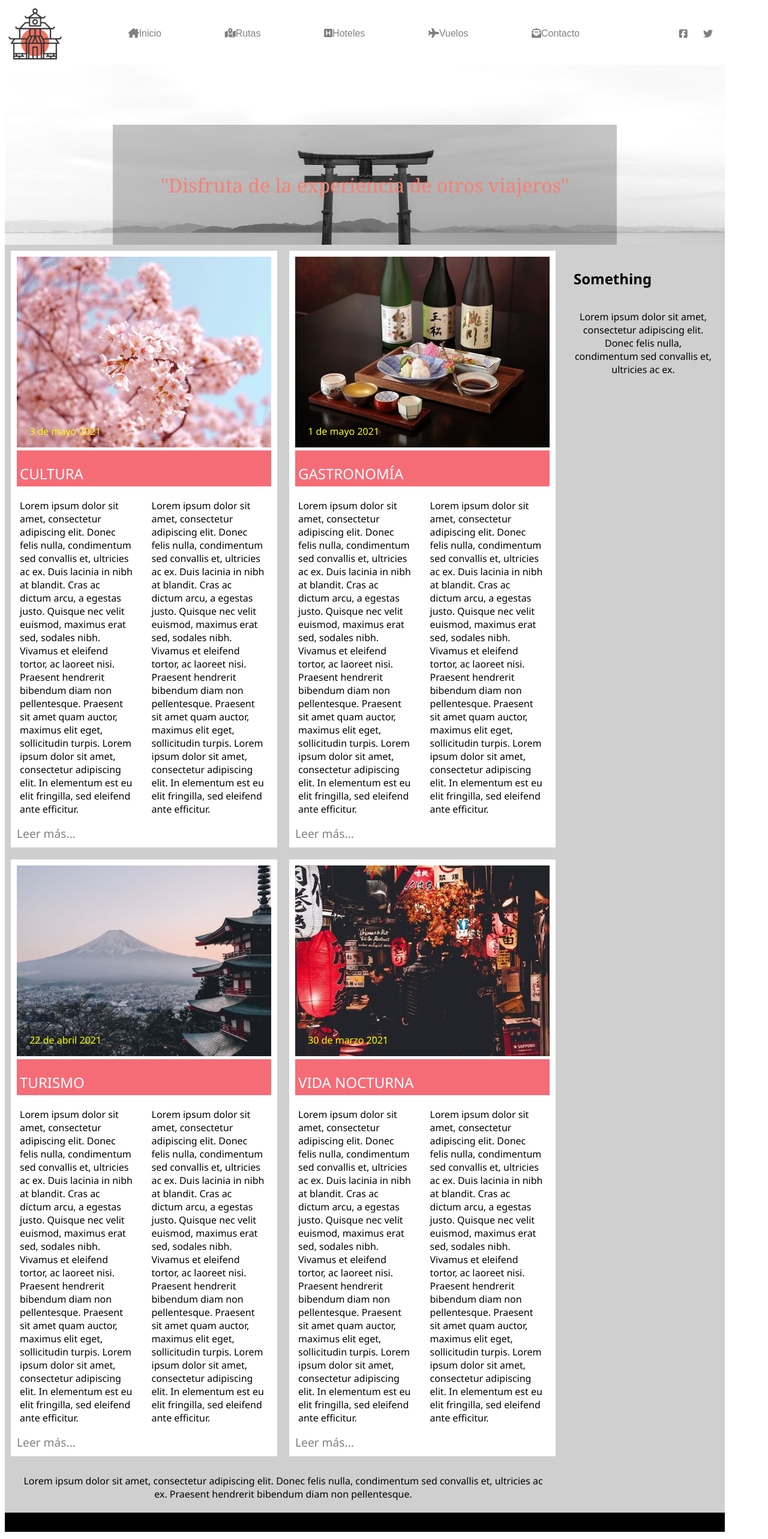
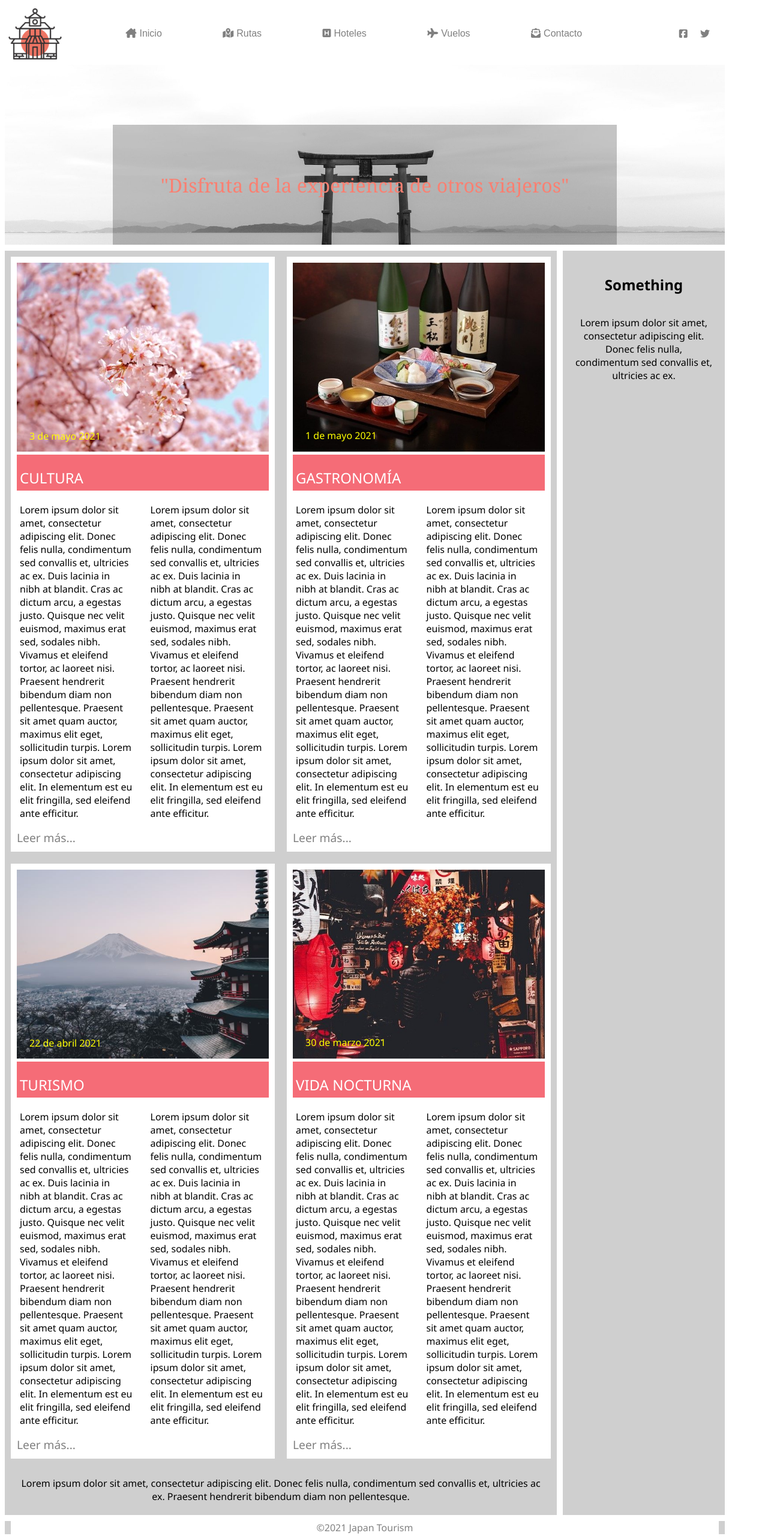
Before and after one commit to jordijs/Sprint1, a PHP site: page /nivell2.html in a window 1280 px wide. Shown: the whole page at 60% size. Run offline with PHP 8.4, Linux system fonts and the light colour scheme; some libraries are stand-ins or nearby versions.

Commit message:
COMPLETAT NIVELL 2 HTML CSS

```diff
--- a/T2_HTML/Nivell2/estilsnivell2.css
+++ b/T2_HTML/Nivell2/estilsnivell2.css
@@ -29,8 +29,15 @@ ul {
     flex: auto;
 }
 
+
+
 #social {
     align-items: center;
+}
+
+
+.fa-solid, .fa-brands {
+    margin-right: 5px;
 }
 
 #social > ul {
@@ -146,6 +153,9 @@ li:hover {
 #articles {
     flex-direction: column;
     flex: 4;
+    border-width: 10px 0px;
+    border-color: white;
+    border-style: solid;
 }
 
 #quote {
@@ -156,13 +166,27 @@ li:hover {
 #sidebar {
     flex-direction: column;
     justify-content: start;
-    flex:1;
+    flex: 1;
     text-align: center;
-    padding:20px;
+    padding: 20px;
+    border-width: 10px 0px 10px 10px;
+    border-color: white;
+    border-style: solid;
 }
 
-#sidebarTitle > h1 {
-    text-align: center;
+
+#sidebarTitle {
+    justify-content: center;
+}
+
+#footer {
+    color: grey;
+    font-family: 'Segoe UI', Tahoma, Geneva, Verdana, sans-serif;
+    background-color: white;
+    justify-content: center;
+    border-width: 0px 10px;
+    border-color: rgb(207, 207, 207);
+    border-style: solid;
 }
 
 
@@ -171,9 +195,7 @@ li:hover {
     padding: 0px;
 }
 
-#sidebarTitle, #sidebarText {
-    flex: initial;
-}
+
 
 .articlesRow {
     flex-direction: row;
@@ -265,4 +287,13 @@ li:hover {
         background-color: rgb(146, 215, 255);
         flex-direction: column;
     }
+
+    .articlesRow {
+        flex-direction: column;
+    }
+
+    #social > ul {
+        justify-content: space-evenly;
+        padding: 0px;
+        }
 }
--- a/T2_HTML/Nivell2/nivell2.html
+++ b/T2_HTML/Nivell2/nivell2.html
@@ -18,19 +18,19 @@
                 </div>
                 <ul id="buttons">
                     <li>
-                        <i class="fa-solid fa-house-chimney"></i> Inicio
+                        <i class="fa-solid fa-house-chimney"></i><span>Inicio</span>
                     </li>
                     <li>
-                        <i class="fa-solid fa-map-location-dot"></i> Rutas
+                        <i class="fa-solid fa-map-location-dot"></i><span>Rutas</span>
                     </li>
                     <li>
-                        <i class="fa-solid fa-square-h"></i> Hoteles
+                        <i class="fa-solid fa-square-h"></i><span>Hoteles</span>
                     </li>
                     <li>
-                        <i class="fa-solid fa-plane"></i> Vuelos
+                        <i class="fa-solid fa-plane"></i><span>Vuelos</span>
                     </li>
                     <li>
-                        <i class="fa-solid fa-envelope-open-text"></i></i> Contacto
+                        <i class="fa-solid fa-envelope-open-text"></i></i><span>Contacto</span>
                     </li>
                 </ul>
                 <div id="social">
@@ -53,8 +53,8 @@
                 </div>
         </header>
         <main class="grey" id="main">
-            <section id="articles" class="invisible">
-               <div id="articlesRow1" class="articlesRow" class="invisible">
+            <section id="articles">
+               <div id="articlesRow1" class="articlesRow">
                     <article id="article1" class="articleBox">
                         <div class="imgBox">
                         <img src="sakura.jpg" class="articleImg"/>
@@ -143,9 +143,8 @@
                 </p>
             </aside>
         </main>
-        <footer id="footer" class="black" >
-            <p id="footerContent" class="yellow">
-            </p>
+        <footer id="footer">
+            ©2021 Japan Tourism
         </footer>
     </div>
 </body>
```
